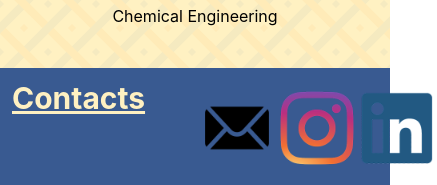
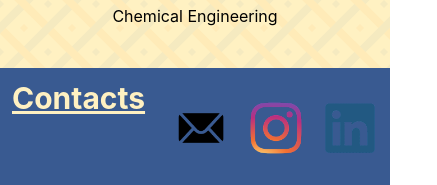
Before and after one commit to PULSE-at-UCSD/PULSE-Website, a React (Vite) app: page /board in a window 390 px wide. Shown: the part 5012-5197 px from the top of the page, 437 px wide, since content can reach past the window. Built offline with nearby package versions, Linux system fonts and the light colour scheme.

Commit message:
Fix mobile footer overflow and SPA refresh 404
- Make footer icon row flexible (max 400px) with smaller icons on mobile
- Add vercel.json rewrite so refreshing on a page path serves index.html

```diff
--- a/src/Components/Footer.jsx
+++ b/src/Components/Footer.jsx
@@ -5,7 +5,7 @@ export default function Footer(){
     return(
         <footer className="bg-pulseBlue mt-auto h-30 flex">
             <h2 className="text-3xl font-bold underline text-pulseWhite p-3">Contacts</h2>
-            <ul className="flex items-center ml-10 w-100 justify-between [&>*]:w-20 ">
+            <ul className="flex items-center ml-4 sm:ml-10 flex-1 min-w-0 max-w-100 justify-between pr-3 [&>*]:w-14 sm:[&>*]:w-20">
                 <li><a href="https://www.youtube.com/watch?v=dQw4w9WgXcQ&list=RDdQw4w9WgXcQ&start_radio=1"><img src={emailIcon}></img></a></li>
                 <li><a href="https://www.instagram.com/pulseatucsandiego/?hl=en"><img src={instaLogo}></img></a></li>
                 <li><a href="https://encrypted-tbn0.gstatic.com/images?q=tbn:ANd9GcS1X-grVqyBzS8jvAPAZIlnQ3S2GMz1uh4fKuin62PPpw&s=10"><img src={linkedInLogo}></img></a></li>
```
Also changed, not shown: vercel.json (added).
